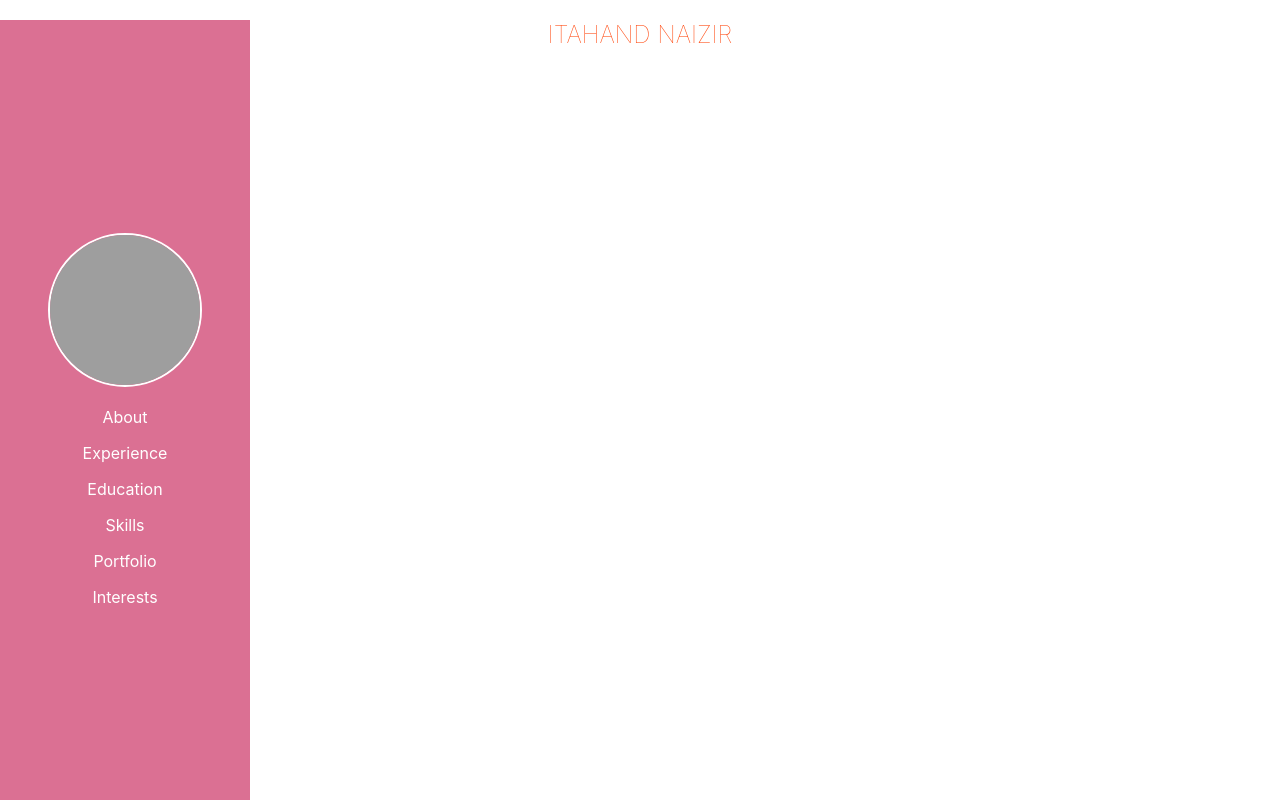
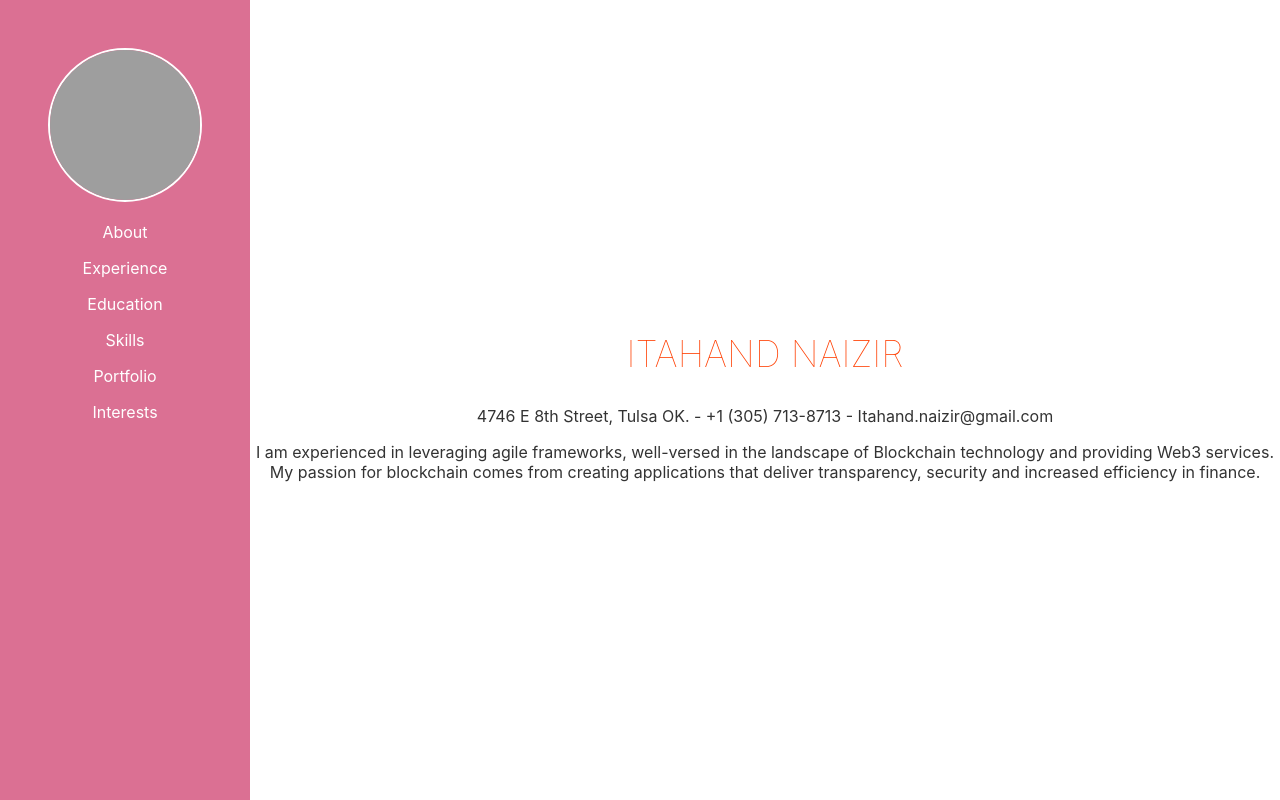
Before and after one commit to Itahand/upgraded-journey, a Svelte app in the folder upgraded-journey/: page / in a window 1280 px wide. Shown: the top 800 px of the page. Built offline with nearby package versions, Linux system fonts and the light colour scheme; grey boxes are pictures that could not be loaded.

Commit message:
Mobile first change.

```diff
--- a/upgraded-journey/src/App.svelte
+++ b/upgraded-journey/src/App.svelte
@@ -1,5 +1,5 @@
 <script>
-	export let names = 'Itahand Naizir';
+	export let spanish = true;
 </script>
 
 <main>
@@ -20,7 +20,9 @@
 	</header>
 	<section>
 		<div>
-			<h1>{names}</h1>
+			<h1>Itahand Naizir</h1>
+			<p>4746 E 8th Street, Tulsa OK. - +1 (305) 713-8713 - Itahand.naizir@gmail.com</p>
+			<p>I am experienced in leveraging agile frameworks, well-versed in the landscape of Blockchain technology and providing Web3 services.<br> My passion for blockchain comes from creating applications that deliver transparency, security and increased efficiency in finance.</p>
 		</div>
 	</section>
 	<section>
@@ -39,18 +41,16 @@
 		color: #ff3e00;
 		text-transform: uppercase;
 		font-weight: 100;
+		font-size: 36px;
 	}
 	section {
 		height: 100vh;
+		display: flex;
+		justify-content: center;
+		flex-direction: column;
 	}
 	.header {
-		position: fixed;
-		background: palevioletred;
-		height: 100%;
-		width: 250px;
-		display: flex;
-		flex-direction: column;
-		justify-content: center;
+		display: none;
 	}
 	.list {
 		padding: 1rem;
@@ -63,6 +63,7 @@
 
 	.navbar {
 		position: relative;
+		z-index: -10;
 	}
 	.profile {
 		height: 150px;
@@ -75,5 +76,15 @@
 		main {
 			max-width: none;
 		}
+		section {
+		padding-left: 250px;
+		}
+		.header {
+		display: block;
+		position: fixed;
+		background: palevioletred;
+		height: 100%;
+		width: 250px;
+	}
 	}
 </style>
```
